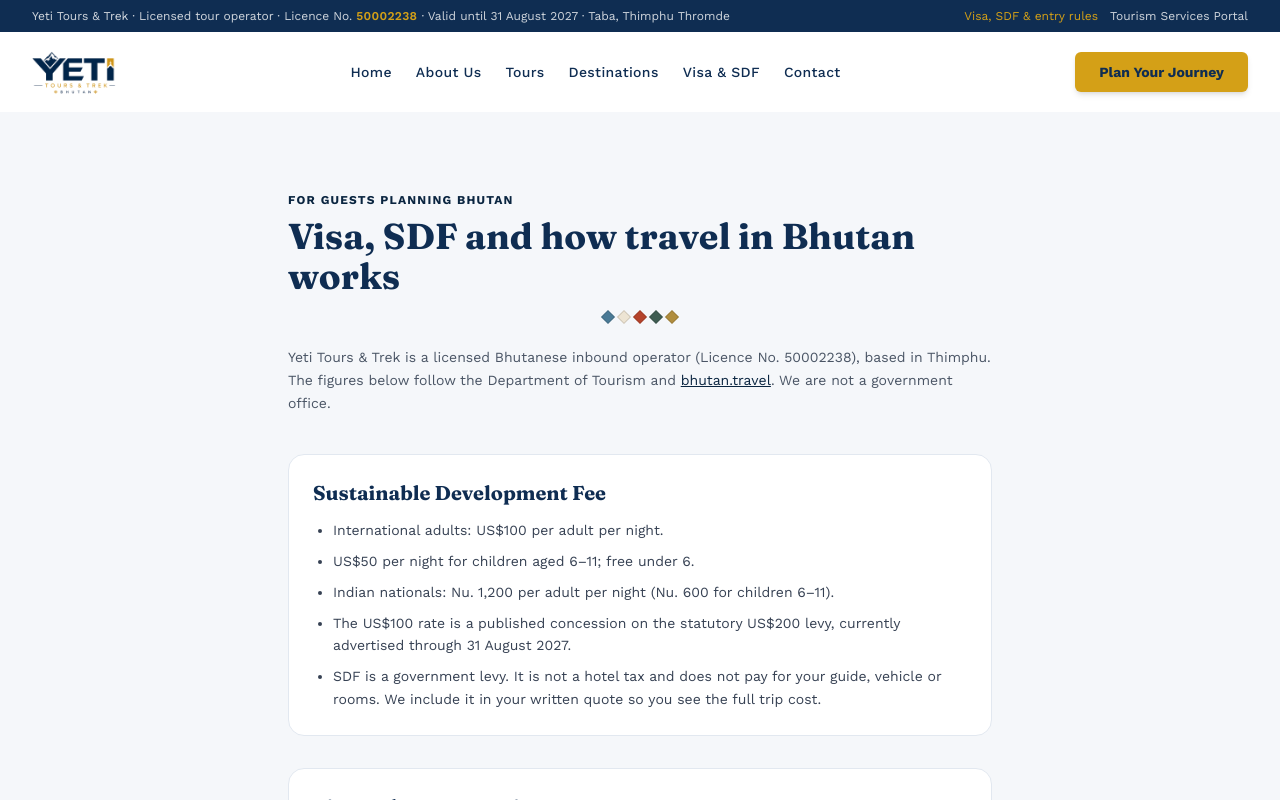
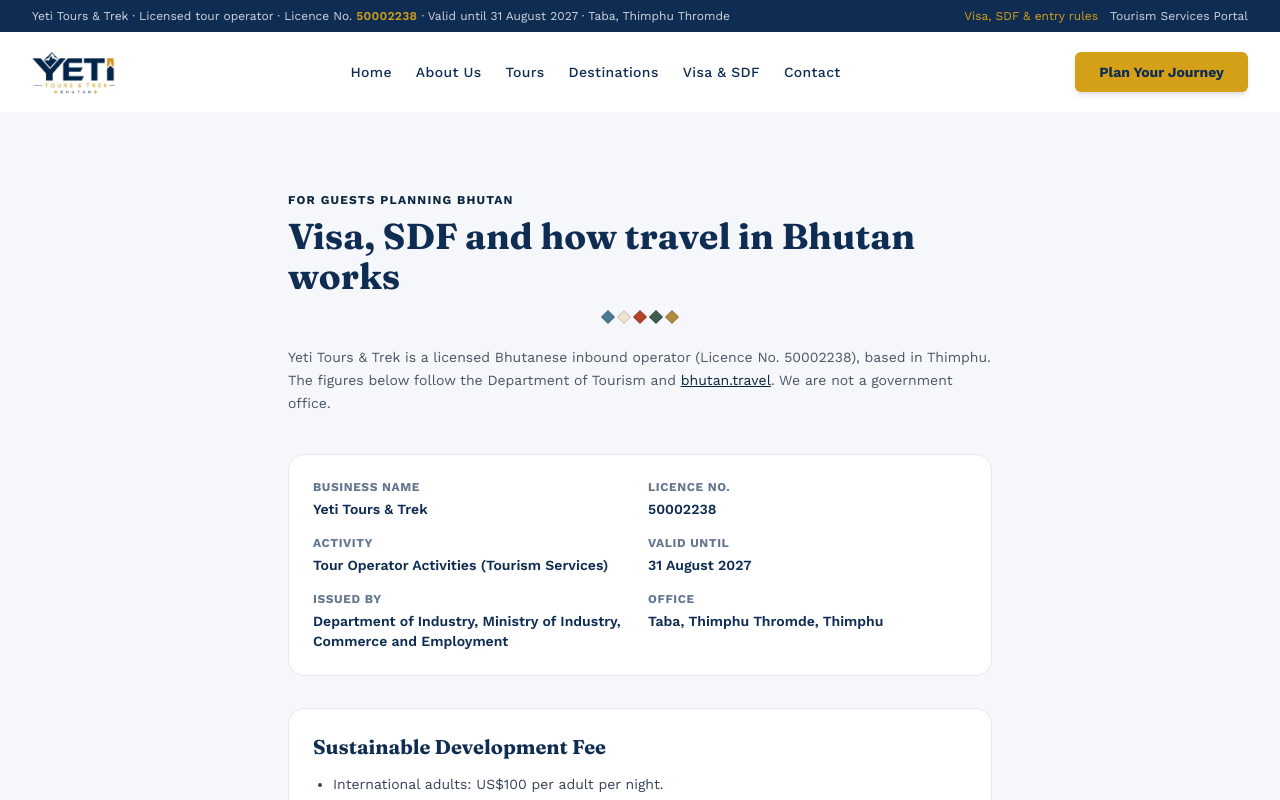
Before and after one commit to sonukumar95128-byte/Yeti-Tours-and-Treck, a Next.js app: page /travel-info in a window 1280 px wide. Shown: the top 800 px of the page. Built offline with nearby package versions, Linux system fonts and the light colour scheme.

Commit message:
Fix doubled page titles and add licence card on travel-info

```diff
--- a/src/app/privacy/page.tsx
+++ b/src/app/privacy/page.tsx
@@ -3,7 +3,7 @@
 import { COMPANY } from "@/lib/bhutan";
 
 export const metadata: Metadata = {
-  title: "Privacy | Yeti Tours & Trek",
+  title: "Privacy",
   description: "How Yeti Tours & Trek handles enquiry and booking personal data.",
 };
 
--- a/src/app/terms/page.tsx
+++ b/src/app/terms/page.tsx
@@ -4,7 +4,7 @@
 import { COMPANY } from "@/lib/bhutan";
 
 export const metadata: Metadata = {
-  title: "Terms of Booking | Yeti Tours & Trek",
+  title: "Terms of booking",
   description: "Booking, payment, cancellation and responsibility terms for Yeti Tours & Trek, Bhutan.",
 };
 
--- a/src/app/travel-info/page.tsx
+++ b/src/app/travel-info/page.tsx
@@ -4,7 +4,7 @@
 import { COMPANY, SDF, indianSdfLine, sdfAdultLine, sdfChildLine } from "@/lib/bhutan";
 
 export const metadata: Metadata = {
-  title: "Visa, SDF & Bhutan Entry Rules | Yeti Tours & Trek",
+  title: "Visa, SDF & entry rules",
   description:
     "Current Bhutan Sustainable Development Fee, visa fee, regional permits, licensed guides and how Yeti Tours & Trek processes your trip.",
 };
@@ -34,6 +34,35 @@
           </a>
           . We are not a government office.
         </p>
+
+        <dl className="bg-white border border-slate-200 rounded-2xl p-6 mb-8 grid grid-cols-1 sm:grid-cols-2 gap-4 text-sm">
+          <div>
+            <dt className="text-xs uppercase tracking-wider text-slate-500 font-bold">Business name</dt>
+            <dd className="font-semibold text-ink mt-1">{COMPANY.legalName}</dd>
+          </div>
+          <div>
+            <dt className="text-xs uppercase tracking-wider text-slate-500 font-bold">Licence No.</dt>
+            <dd className="font-semibold text-ink mt-1">{COMPANY.licenseNo}</dd>
+          </div>
+          <div>
+            <dt className="text-xs uppercase tracking-wider text-slate-500 font-bold">Activity</dt>
+            <dd className="font-semibold text-ink mt-1">{COMPANY.activity}</dd>
+          </div>
+          <div>
+            <dt className="text-xs uppercase tracking-wider text-slate-500 font-bold">Valid until</dt>
+            <dd className="font-semibold text-ink mt-1">{COMPANY.licenseValidUntil}</dd>
+          </div>
+          <div>
+            <dt className="text-xs uppercase tracking-wider text-slate-500 font-bold">Issued by</dt>
+            <dd className="font-semibold text-ink mt-1">{COMPANY.issuingAuthority}</dd>
+          </div>
+          <div>
+            <dt className="text-xs uppercase tracking-wider text-slate-500 font-bold">Office</dt>
+            <dd className="font-semibold text-ink mt-1">
+              {COMPANY.village}, {COMPANY.gewog}, {COMPANY.dzongkhag}
+            </dd>
+          </div>
+        </dl>
 
         <div className="space-y-8 text-sm text-gray-700 leading-relaxed">
           <article className="bg-white border border-slate-200 rounded-2xl p-6">
```
